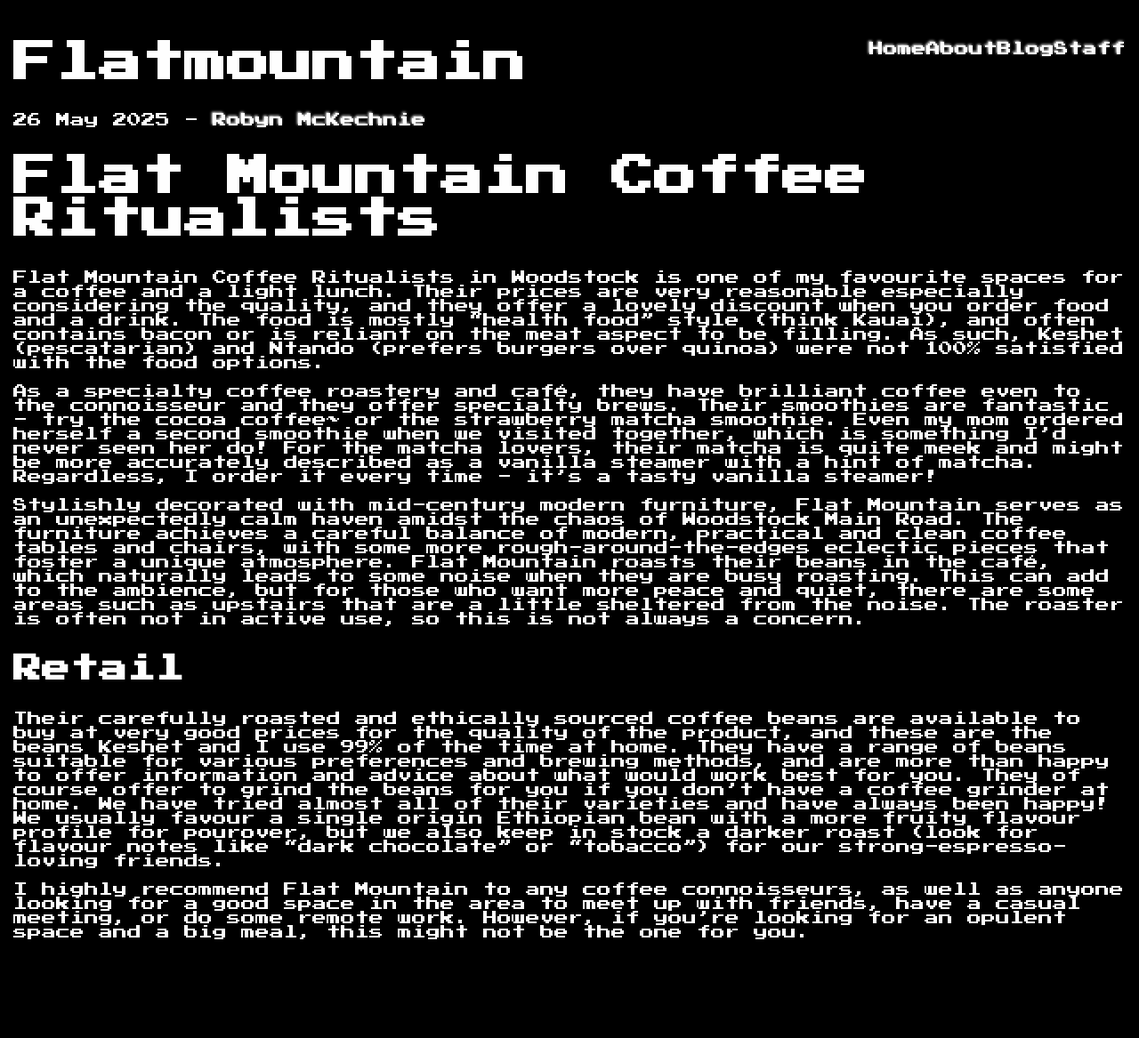
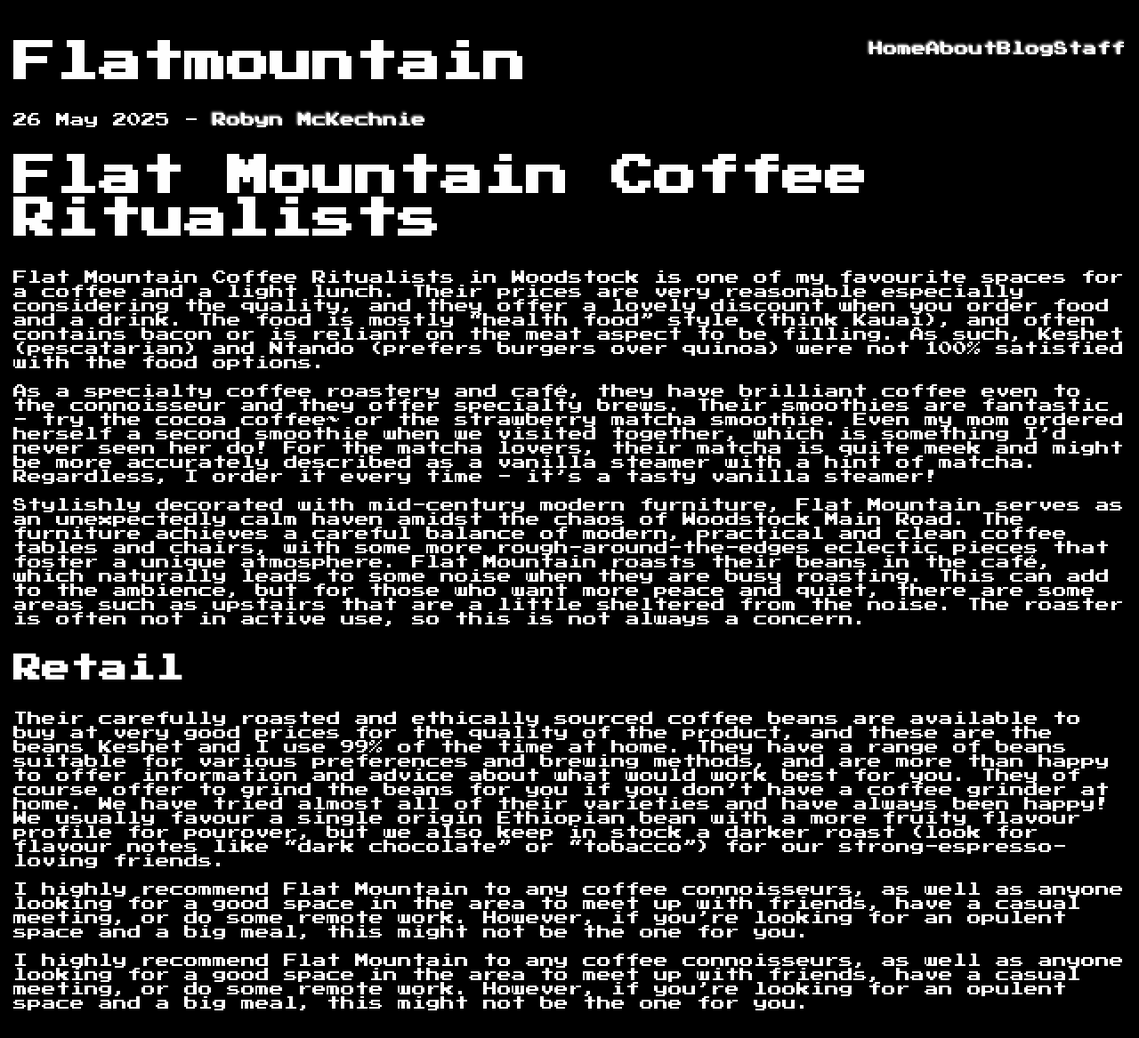
Before and after one commit to KeshetKaridi/spacereviews, a Jekyll site: the page built from _posts/2025-05-26-flatmountain.md, in a window 1280 px wide. Shown: the whole page at 89% size. Built offline with Jekyll 4.4.1, drawn with Linux system fonts in a browser that asks for light colours; before the commit the page ends 1087 px from its top, so only the background shows below that.

```diff
--- a/_posts/2025-05-26-flatmountain.md
+++ b/_posts/2025-05-26-flatmountain.md
@@ -17,3 +17,7 @@ Stylishly decorated with mid-century modern furniture, Flat Mountain serves as a
 Their carefully roasted and ethically sourced coffee beans are available to buy at very good prices for the quality of the product, and these are the beans Keshet and I use 99% of the time at home. They have a range of beans suitable for various preferences and brewing methods, and are more than happy to offer information and advice about what would work best for you. They of course offer to grind the beans for you if you don’t have a coffee grinder at home. We have tried almost all of their varieties and have always been happy! We usually favour a single origin Ethiopian bean with a more fruity flavour profile for pourover, but we also keep in stock a darker roast (look for flavour notes like “dark chocolate” or “tobacco”) for our strong-espresso-loving friends.
 
 I highly recommend Flat Mountain to any coffee connoisseurs, as well as anyone looking for a good space in the area to meet up with friends, have a casual meeting, or do some remote work. However, if you’re looking for an opulent space and a big meal, this might not be the one for you.
+
+<!--tldr-->
+
+I highly recommend Flat Mountain to any coffee connoisseurs, as well as anyone looking for a good space in the area to meet up with friends, have a casual meeting, or do some remote work. However, if you’re looking for an opulent space and a big meal, this might not be the one for you.
```
Also changed, not shown: other parts of _posts/2025-05-26-flatmountain.md (+1 -1 lines), _posts/2025-02-28-bananas.md (+5 -1 lines), _posts/2025-02-28-grapefruits.md (+5 -1 lines), 9 other files.
